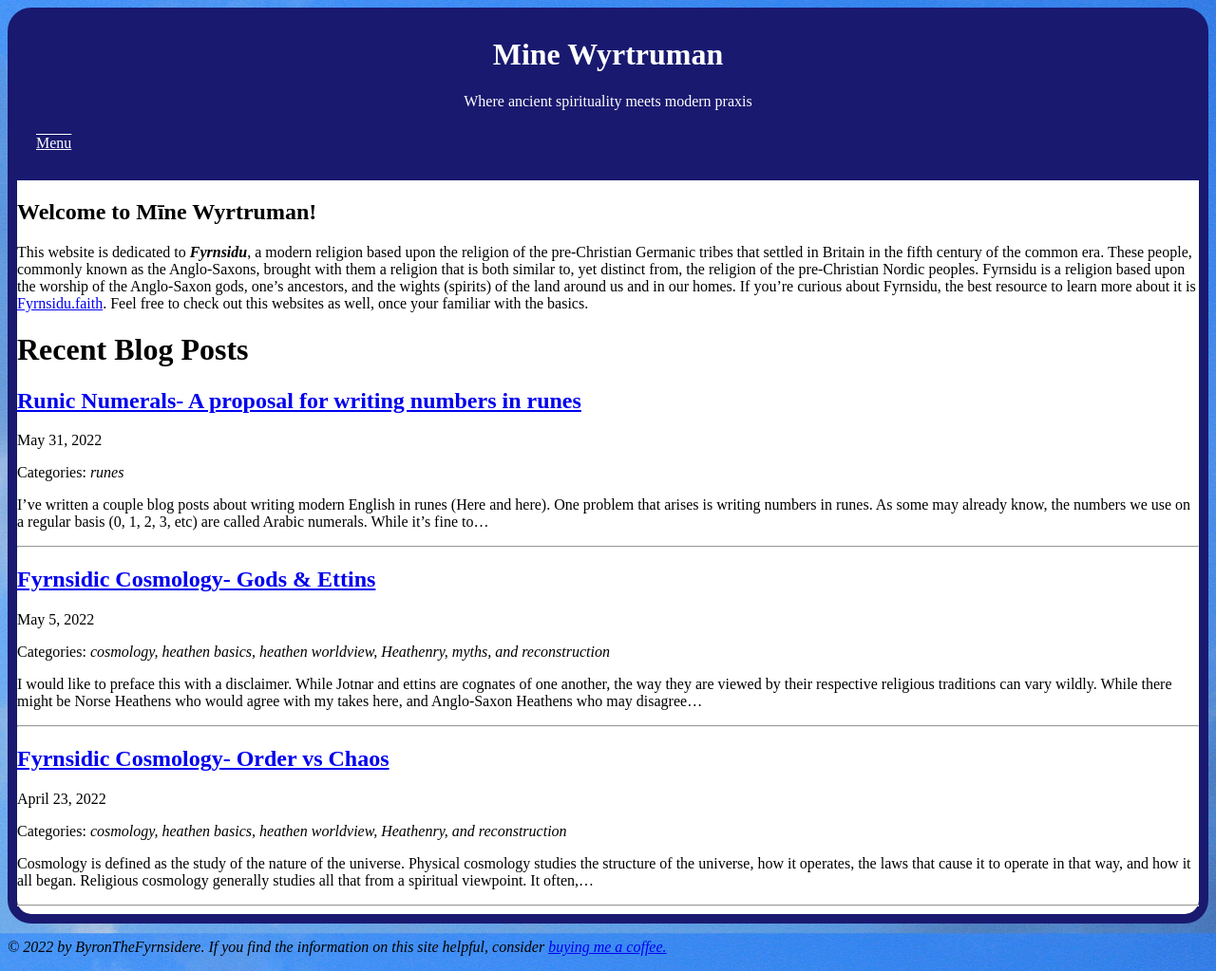
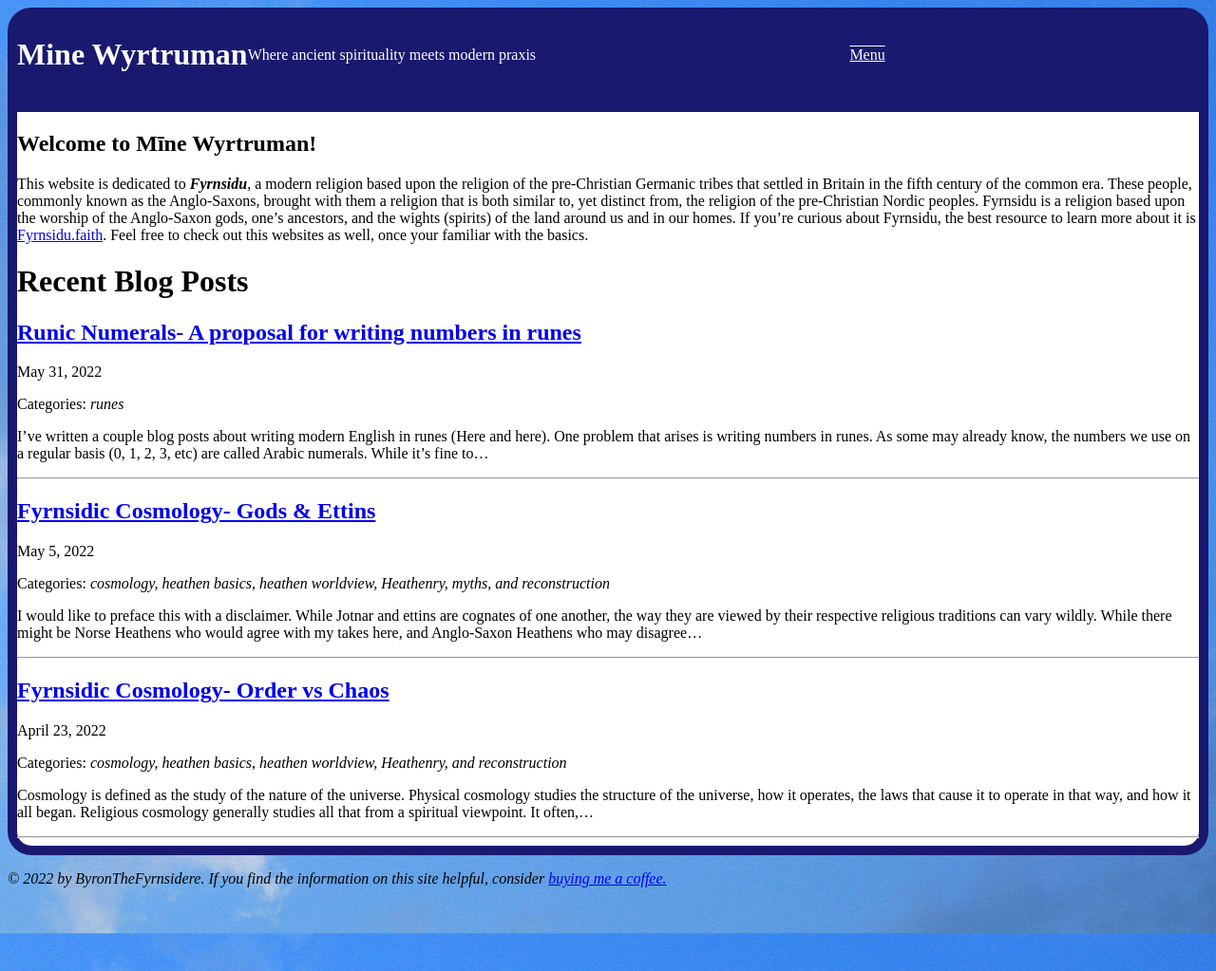
Before and after one commit to byronpendason/byronpendason.github.io, a Jekyll site: the page built from index.md, in a window 1280 px wide. Shown: the whole page at 95% size. Built offline with Jekyll 4.4.1, drawn with Linux system fonts in a browser that asks for light colours; our own code applies the rules of GitHub Pages for plain Markdown files; comment, search, counter and statistics services are not loaded.

Commit message:
Update style.css

```diff
--- a/css/style.css
+++ b/css/style.css
@@ -13,11 +13,12 @@
   border-color: midnightblue;
   border-width: 10px;
   border-style: solid;
+  display: flex;
+  align-items: center;
+  justify-content: center;
 }
 #header * {
   text-align: center;
-  margin-left: auto;
-  margin-right: auto;
 }
 .dropdown {
   position: relative;
```
